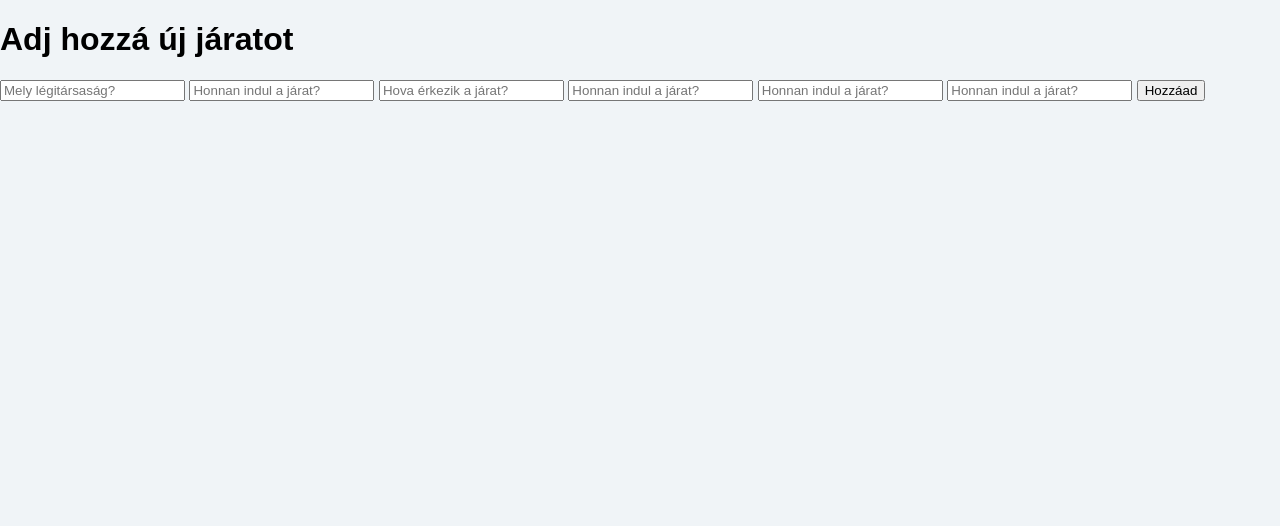
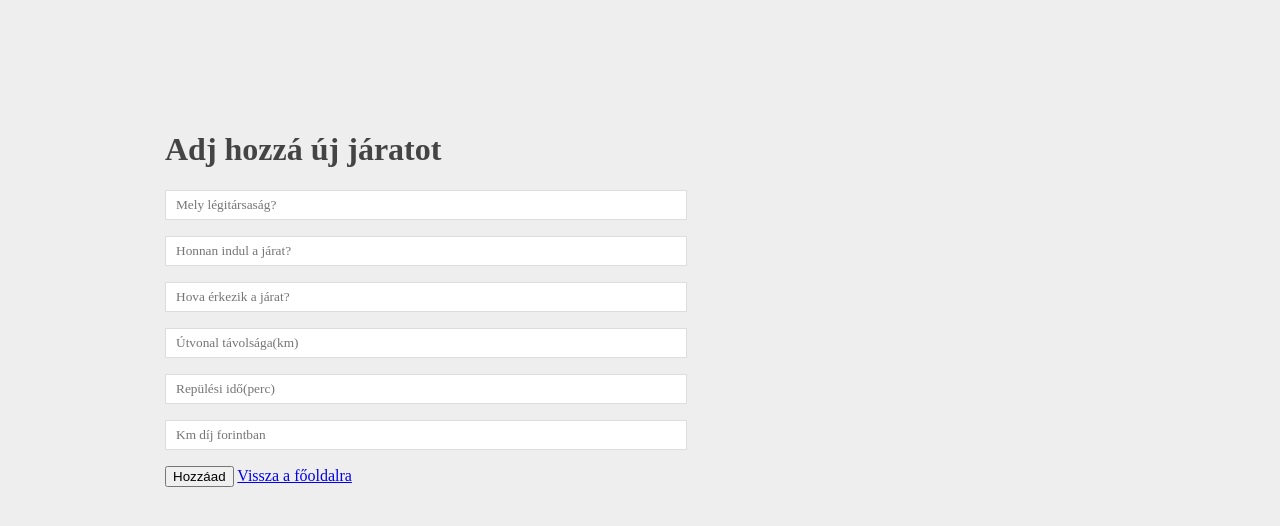
Before and after one commit to BalazsBenceLevente/legitarsasagok-projekt, a website built with Vite: page weblap/html-css-js/create.html in a window 1280 px wide. Built offline with nearby package versions, Linux system fonts and the light colour scheme.

Commit message:
űrlap (1.2)

```diff
--- a/weblap/html-css-js/create.html
+++ b/weblap/html-css-js/create.html
@@ -4,21 +4,23 @@
     <meta charset="UTF-8">
     <meta http-equiv="X-UA-Compatible" content="IE=edge">
     <meta name="viewport" content="width=device-width, initial-scale=1.0">
-    <link rel="stylesheet" href="style.css">
+    <link rel="stylesheet" href="web.css">
     <title>Adat hozzáadása</title>
 </head>
 <body>
     <h1>Adj hozzá új járatot</h1>
+
     <form>
         <input type="text" name="Légitársaság" required placeholder="Mely légitársaság?">
         <input type="text" name="Honnan" required placeholder="Honnan indul a járat?">
         <input type="text" name="Hova" required placeholder="Hova érkezik a járat?">
-        <input type="number" name="Távolság" required placeholder="Honnan indul a járat?">
-        <input type="number" name="Idő" required placeholder="Honnan indul a járat?">
-        <input type="number" name="Díj" required placeholder="Honnan indul a járat?">
+        <input type="number" name="Távolság" required placeholder="Útvonal távolsága(km)">
+        <input type="number" name="Idő" required placeholder="Repülési idő(perc)">
+        <input type="number" name="Díj" required placeholder="Km díj forintban">
         <button>Hozzáad</button>
+        <a href="tickets.html">Vissza a főoldalra</a>
+    </form>
 
-    </form>
     <script src="js/create.js"></script>
 </body>
 </html>
--- /dev/null
+++ b/weblap/html-css-js/web.css
@@ -0,0 +1,42 @@
+body {
+    background: #eee;
+    font-family: 'Times New Roman', Times, serif;
+    color: #444;
+    max-width: 950px;
+    margin: 100px auto;
+    padding: 10px;
+}
+
+nav {
+    display: flex;
+    justify-content: space-between;
+}
+
+nav h1 {
+    margin: 0;
+}
+
+nav a {
+    color: white;
+    text-decoration: none;
+    background: #36cca2;
+    padding: 10px;
+    border-radius: 10px;
+}
+
+form {
+    max-width: 500px;
+}
+
+input, textarea {
+    display: block;
+    margin: 16px 0;
+    padding: 6px 10px;
+    width: 100%;
+    border: 1px solid #ddd;
+    font-family: 'Times New Roman', Times, serif;
+}
+
+textarea {
+    min-height: 200px;
+}
```
Also changed, not shown: weblap/html-css-js/details.html (+1 -1 lines), weblap/html-css-js/index.html (+9 -2 lines), weblap/html-css-js/tickets.html (+1 -1 lines).
